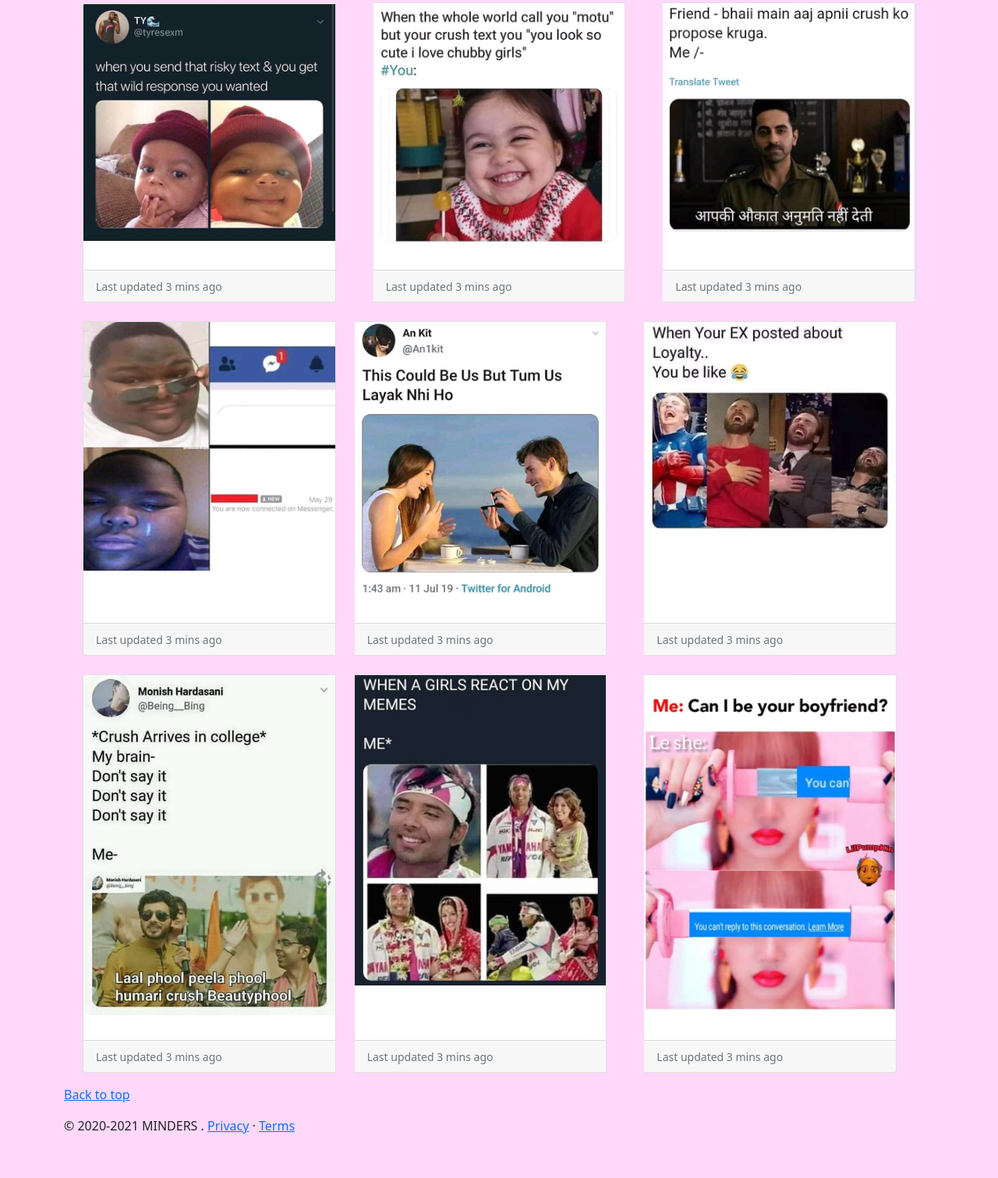
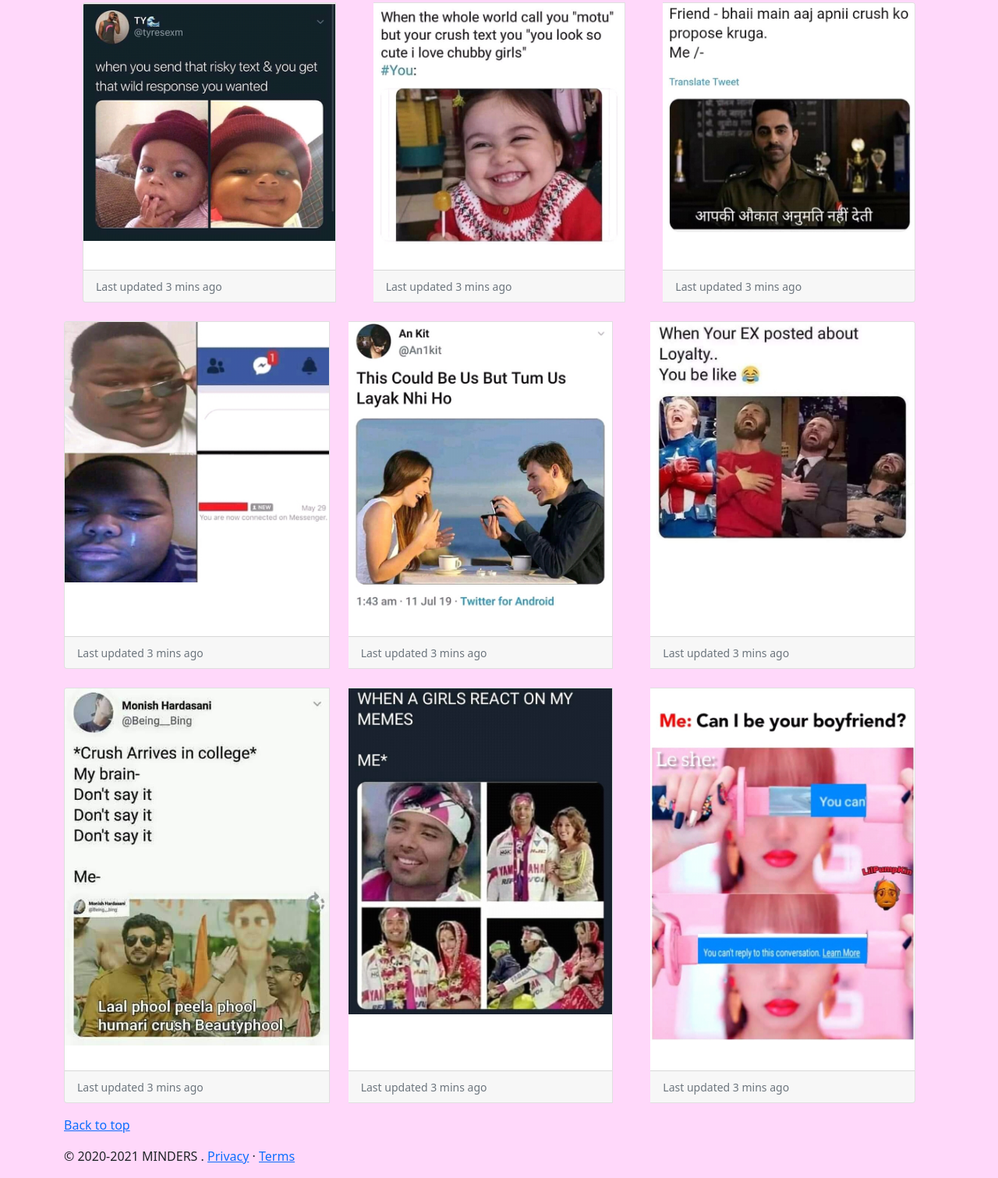
Before and after one commit to arunvinit/memeries, a plain HTML site: page crush.html in a window 1280 px wide. Shown: the part 74-1585 px from the top of the page at 78% size. Before the commit the page ends 1546 px from the top, so only its background shows below. Drawn offline with nearby package versions, Linux system fonts and the light colour scheme.

Commit message:
Update crush.html

```diff
--- a/crush.html
+++ b/crush.html
@@ -87,7 +87,7 @@
         </div>
       </div>
 
-      <div class="card-group my-2 mx-4">
+      <div class="card-group my-2">
         <div class="card my-2">
           <img src="c4.jpg" class="card-img-top img-fluid" alt="...">
           <div class="card-body">
@@ -113,7 +113,7 @@
           </div>
         </div>
       </div>
-      <div class="card-group my-2 mx-4">
+      <div class="card-group my-2 ">
         <div class="card my-2">
           <img src="c1.jpg" class="card-img-top img-fluid" alt="...">
           <div class="card-body">
```
